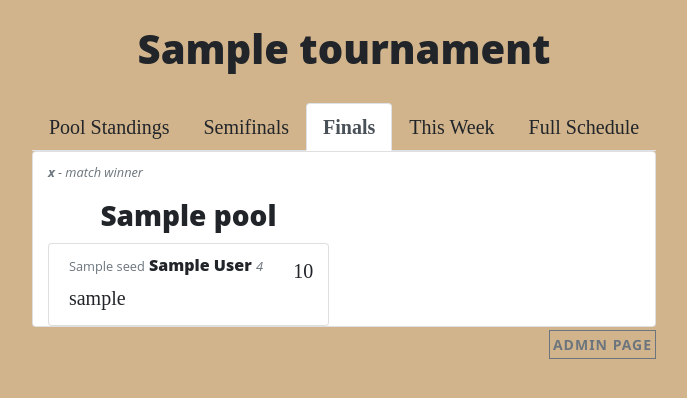
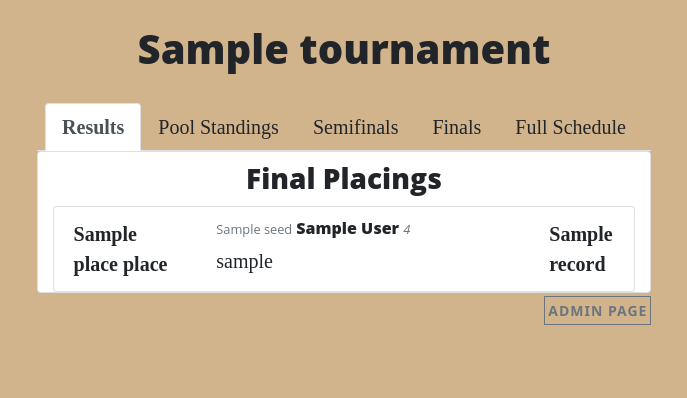
Before and after one commit to jmcginty15/tournament-organizer, a Flask app: template templates/tournament.html in a window 1280 px wide. Shown: the top 398 px of the page, without its empty margins (296-983 px from the left). Run offline with Flask 2, Linux system fonts and the light colour scheme; tables that the repository leaves empty hold one stand-in row (values such as "Sample post"); the template is opened without the code that fills it: values that come from a table or form of the project are taken from there, most other values are stand-ins (such as "Sample title", 1, 10 or a date in 2020); some libraries are stand-ins or nearby versions.

Commit message:
update for tournament end

```diff
--- a/app.py
+++ b/app.py
@@ -62,7 +62,21 @@ def tournament(id):
     if session.get('admin'):
         admin = True
 
-    return render_template('tournament.html', tournament=tournament, pools=pools, finals=finals, semifinals=semifinals, weeks=weeks, current_week=current_week, current_week_ends=current_week_ends, admin=admin)
+    first = PlayerTournament.query.filter_by(player_id=12).first()
+    second = PlayerTournament.query.filter_by(player_id=1).first()
+    third = PlayerTournament.query.filter_by(player_id=2).first()
+    fourth = PlayerTournament.query.filter_by(player_id=16).first()
+    placers = [DisplayPlayer(first), DisplayPlayer(second), DisplayPlayer(third), DisplayPlayer(fourth)]
+    placers[0].place = '1st'
+    placers[0].record = '12/12'
+    placers[1].place = '2nd'
+    placers[1].record = '9.5/15'
+    placers[2].place = '3rd'
+    placers[2].record = '11.5/16'
+    placers[3].place = '4th'
+    placers[3].record = '5/13'
+
+    return render_template('tournament.html', tournament=tournament, pools=pools, finals=finals, semifinals=semifinals, weeks=weeks, current_week=current_week, current_week_ends=current_week_ends, admin=admin, placers=placers)
 
 
 @app.route('/games/<int:id>')
--- a/static/app.js
+++ b/static/app.js
@@ -1,5 +1,7 @@
 const $poolGrids = $('.pool-grid');
 const $scheduleGrids = $('.schedule-grid');
+const $resultsButton = $('#results-nav');
+const $resultsDisplay = $('#results');
 const $standingsButton = $('#standings-nav');
 const $semifinalsButton = $('#semifinals-nav');
 const $finalsButton = $('#finals-nav');
@@ -37,21 +39,49 @@ if (window.innerWidth <= 550) {
 $playoffRows.width($widthSetter.width());
 $standingsDisplay.hide();
 
+$resultsButton.on('click', function () {
+    $('.flash-message').hide();
+
+    $resultsDisplay.show();
+    $standingsDisplay.hide();
+    $semifinalsDisplay.hide();
+    $finalsDisplay.hide();
+    $thisWeekDisplay.hide();
+    $scheduleDisplay.hide();
+
+    $resultsButton.addClass('active');
+    $standingsButton.removeClass('active');
+    $semifinalsButton.removeClass('active');
+    $finalsButton.removeClass('active');
+    $thisWeekButton.removeClass('active');
+    $scheduleButton.removeClass('active');
+
+    $resultsButton.removeClass('inactive');
+    $standingsButton.addClass('inactive');
+    $semifinalsButton.addClass('inactive');
+    $finalsButton.addClass('inactive');
+    $thisWeekButton.addClass('inactive');
+    $scheduleButton.addClass('inactive');
+});
+
 $standingsButton.on('click', function () {
     $('.flash-message').hide();
 
+    $resultsDisplay.hide();
     $standingsDisplay.show();
     $semifinalsDisplay.hide();
     $finalsDisplay.hide();
     $thisWeekDisplay.hide();
     $scheduleDisplay.hide();
 
+    $resultsButton.removeClass('active');
     $standingsButton.addClass('active');
     $semifinalsButton.removeClass('active');
     $finalsButton.removeClass('active');
     $thisWeekButton.removeClass('active');
     $scheduleButton.removeClass('active');
 
+    $resultsButton.addClass('inactive');
     $standingsButton.removeClass('inactive');
     $semifinalsButton.addClass('inactive');
     $finalsButton.addClass('inactive');
@@ -62,18 +92,21 @@ $standingsButton.on('click', function () {
 $semifinalsButton.on('click', function () {
     $('.flash-message').hide();
 
+    $resultsDisplay.hide();
     $standingsDisplay.hide();
     $semifinalsDisplay.show();
     $finalsDisplay.hide();
     $thisWeekDisplay.hide();
     $scheduleDisplay.hide();
 
+    $resultsButton.removeClass('active');
     $standingsButton.removeClass('active');
     $semifinalsButton.addClass('active');
     $finalsButton.removeClass('active');
     $thisWeekButton.removeClass('active');
     $scheduleButton.removeClass('active');
 
+    $resultsButton.addClass('inactive');
     $standingsButton.addClass('inactive');
     $semifinalsButton.removeClass('inactive');
     $finalsButton.addClass('inactive');
@@ -84,18 +117,21 @@ $semifinalsButton.on('click', function () {
 $finalsButton.on('click', function () {
     $('.flash-message').hide();
 
+    $resultsDisplay.hide();
     $standingsDisplay.hide();
     $semifinalsDisplay.hide();
     $finalsDisplay.show();
     $thisWeekDisplay.hide();
     $scheduleDisplay.hide();
 
+    $resultsButton.removeClass('active');
     $standingsButton.removeClass('active');
     $semifinalsButton.removeClass('active');
     $finalsButton.addClass('active');
     $thisWeekButton.removeClass('active');
     $scheduleButton.removeClass('active');
 
+    $resultsButton.addClass('inactive');
     $standingsButton.addClass('inactive');
     $semifinalsButton.addClass('inactive');
     $finalsButton.removeClass('inactive');
@@ -106,18 +142,21 @@ $finalsButton.on('click', function () {
 $thisWeekButton.on('click', function () {
     $('.flash-message').hide();
 
+    $resultsDisplay.hide();
     $standingsDisplay.hide();
     $semifinalsDisplay.hide();
     $finalsDisplay.hide();
     $thisWeekDisplay.show();
     $scheduleDisplay.hide();
 
+    $resultsButton.removeClass('active');
     $standingsButton.removeClass('active');
     $semifinalsButton.removeClass('active');
     $finalsButton.removeClass('active');
     $thisWeekButton.addClass('active');
     $scheduleButton.removeClass('active');
 
+    $resultsButton.addClass('inactive');
     $standingsButton.addClass('inactive');
     $semifinalsButton.addClass('inactive');
     $finalsButton.addClass('inactive');
@@ -128,18 +167,21 @@ $thisWeekButton.on('click', function () {
 $scheduleButton.on('click', function () {
     $('.flash-message').hide();
 
+    $resultsDisplay.hide();
     $standingsDisplay.hide();
     $semifinalsDisplay.hide();
     $finalsDisplay.hide();
     $thisWeekDisplay.hide();
     $scheduleDisplay.show();
 
+    $resultsButton.removeClass('active');
     $standingsButton.removeClass('active');
     $semifinalsButton.removeClass('active');
     $finalsButton.removeClass('active');
     $thisWeekButton.removeClass('active');
     $scheduleButton.addClass('active');
 
+    $resultsButton.addClass('inactive');
     $standingsButton.addClass('inactive');
     $semifinalsButton.addClass('inactive');
     $finalsButton.addClass('inactive');
--- a/static/custom.css
+++ b/static/custom.css
@@ -22,7 +22,7 @@ h3 {
     margin-left: 5px;
 }
 
-#standings, #semifinals, #finals, #this-week, #schedule {
+#standings, #semifinals, #finals, #this-week, #schedule, #results {
     background-color: white;
     border: 1px solid rgba(0, 0, 0, 0.125);
     border-radius: 0.25rem;
@@ -56,7 +56,7 @@ h3 {
     font-weight: bold;
 }
 
-#this-week, #schedule, #semifinals {
+#this-week, #schedule, #semifinals, #finals {
     display: none;
 }
 
@@ -119,3 +119,19 @@ h3 {
     padding-top: 10px;
     padding-left: 15px;
 }
+
+.first {
+    background-color: gold;
+}
+
+.second {
+    background-color: silver;
+}
+
+.third {
+    background-color: #cd7f32;
+}
+
+.place {
+    font-weight: bold;
+}
--- a/templates/tournament.html
+++ b/templates/tournament.html
@@ -9,12 +9,37 @@
     <p class="alert-success flash-message">{{ message }}</p>
     {% endfor %}
     <ul id="nav-bar" class="nav nav-tabs">
+        <li class="nav-item"><a id="results-nav" class="nav-link active">Results</a></li>
         <li class="nav-item"><a id="standings-nav" class="nav-link">Pool Standings</a></li>
         <li class="nav-item"><a id="semifinals-nav" class="nav-link">Semifinals</a></li>
-        <li class="nav-item"><a id="finals-nav" class="nav-link active">Finals</a></li>
-        <li class="nav-item"><a id="this-week-nav" class="nav-link">This Week</a></li>
+        <li class="nav-item"><a id="finals-nav" class="nav-link">Finals</a></li>
+        <!-- <li class="nav-item"><a id="this-week-nav" class="nav-link">This Week</a></li> -->
         <li class="nav-item"><a id="schedule-nav" class="nav-link">Full Schedule</a></li>
     </ul>
+    <div id="results" class="container">
+        <h3>Final Placings</h3>
+        <ul class="list-group">
+            {% for player in placers %}
+            <li id="player-{{ player.seed }}-s" class="list-group-item  {% if player.place == '1st' %}first{% elif player.place == '2nd' %}second{% elif player.place == '3rd' %}third{% endif %}">
+                <div class="row">
+                    <div class="col-3 place">
+                        {{ player.place }} place
+                    </div>
+                    <div class="col-7">
+                        <h6><small class="text-muted">{{ player.seed }}</small> {{ player.first_name }}
+                            {{ player.last_name }} <small class="text-muted"><em>{{ player.rating }}</em>{% if
+                                player.advances %} -
+                                <em><b>x</b></em>{% endif %}</small></h6><a href="{{ player.url }}" target="_blank">{{
+                            player.username }}</a>
+                    </div>
+                    <div class="col-2 place">
+                        {{ player.record }}
+                    </div>
+                </div>
+            </li>
+            {% endfor %}
+        </ul>
+    </div>
     <div id="standings" class="container">
         <div id="advance-info" class="row">
             <h6><small class="text-muted"><em><b>x</b> - advances to semifinals</em></small></h6>
@@ -30,8 +55,8 @@
                         <div class="row">
                             <div class="col-10">
                                 <h6><small class="text-muted">{{ player.seed }}</small> {{ player.first_name }}
-                                    {{ player.last_name }} <small
-                                        class="text-muted"><em>{{ player.rating }}</em>{% if player.advances %} -
+                                    {{ player.last_name }} <small class="text-muted"><em>{{ player.rating }}</em>{% if
+                                        player.advances %} -
                                         <em><b>x</b></em>{% endif %}</small></h6><a href="{{ player.url }}"
                                     target="_blank">{{ player.username }}</a>
                             </div>
@@ -59,8 +84,8 @@
                         <div class="row">
                             <div class="col-10">
                                 <h6><small class="text-muted">{{ player.seed }}</small> {{ player.first_name }}
-                                    {{ player.last_name }} <small
-                                        class="text-muted"><em>{{ player.rating }}</em>{% if player.advances %} -
+                                    {{ player.last_name }} <small class="text-muted"><em>{{ player.rating }}</em>{% if
+                                        player.advances %} -
                                         <em><b>x</b></em>{% endif %}</small></h6><a href="{{ player.url }}"
                                     target="_blank">{{ player.username }}</a>
                             </div>
@@ -88,8 +113,8 @@
                         <div class="row">
                             <div class="col-10">
                                 <h6><small class="text-muted">{{ player.seed }}</small> {{ player.first_name }}
-                                    {{ player.last_name }} <small
-                                        class="text-muted"><em>{{ player.rating }}</em>{% if player.advances %} -
+                                    {{ player.last_name }} <small class="text-muted"><em>{{ player.rating }}</em>{% if
+                                        player.advances %} -
                                         <em><b>x</b></em>{% endif %}</small></h6><a href="{{ player.url }}"
                                     target="_blank">{{ player.username }}</a>
                             </div>
@@ -102,7 +127,7 @@
             {% endfor %}
         </div>
     </div>
-    <div id="this-week" class="container">
+    <!-- <div id="this-week" class="container">
         <h3>{{ current_week.name }}</h3>
         <p id="week-end-date" class="text-muted"><em>Ends {{ current_week_ends.strftime('%a %b %d, %I:%M %p') }}</em></p>
         <ul class="list-group">
@@ -160,7 +185,7 @@
             </li>
             {% endfor %}
         </ul>
-    </div>
+    </div> -->
     <div id="schedule" class="container">
         <div class="row">
             {% for week in weeks %}
@@ -174,7 +199,8 @@
                                 {% if game.result %}
                                 <small class="text-muted">Game complete</small>
                                 {% else %}
-                                <small class="text-muted">{% if game.schedule %}{{ game.schedule.strftime('%a %b %d, %I:%M %p') }}{% else %}Schedule
+                                <small class="text-muted">{% if game.schedule %}{{ game.schedule.strftime('%a %b %d,
+                                    %I:%M %p') }}{% else %}Schedule
                                     TBD{% endif %}</small>
                                 {% endif %}
                             </div>
@@ -182,21 +208,23 @@
                         <div class="row">
                             <div class="col-10">
                                 <h6><span class="white">&nbsp;&nbsp;&nbsp;&nbsp;</span> <a href="{{ game.white.url }}"
-                                        target="_blank">{{ game.white.username }}</a> <small
-                                        class="text-muted"><em>{{ game.white.rating }}</em></small></h6>
+                                        target="_blank">{{ game.white.username }}</a> <small class="text-muted"><em>{{
+                                            game.white.rating }}</em></small></h6>
                             </div>
                             <div class="col-2 score-box">
-                                {% if game.result %}{% if game.result == '1-0' %}1{% elif game.result == '0.5-0.5' %}0.5{% else %}0{% endif %}{% endif %}
+                                {% if game.result %}{% if game.result == '1-0' %}1{% elif game.result == '0.5-0.5'
+                                %}0.5{% else %}0{% endif %}{% endif %}
                             </div>
                         </div>
                         <div class="row">
                             <div class="col-10">
                                 <h6><span class="black">&nbsp;&nbsp;&nbsp;&nbsp;</span> <a href="{{ game.black.url }}"
-                                        target="_blank">{{ game.black.username }}</a> <small
-                                        class="text-muted"><em>{{ game.black.rating }}</em></small></h6>
+                                        target="_blank">{{ game.black.username }}</a> <small class="text-muted"><em>{{
+                                            game.black.rating }}</em></small></h6>
                             </div>
                             <div class="col-2 score-box">
-                                {% if game.result %}{% if game.result == '0-1' %}1{% elif game.result == '0.5-0.5' %}0.5{% else %}0{% endif %}{% endif %}
+                                {% if game.result %}{% if game.result == '0-1' %}1{% elif game.result == '0.5-0.5'
+                                %}0.5{% else %}0{% endif %}{% endif %}
                             </div>
                         </div>
                         {% if game.result %}
@@ -210,7 +238,8 @@
                         {% else %}
                         <div class="row">
                             <div class="col-6"><button type="button" id="schedule-{{ game.id }}"
-                                    class="btn btn-outline-secondary schedule-button">{% if game.schedule %}Reschedule{% else %}Schedule{% endif %}</button>
+                                    class="btn btn-outline-secondary schedule-button">{% if game.schedule %}Reschedule{%
+                                    else %}Schedule{% endif %}</button>
                             </div>
                             <div class="col-6 schedule-button-container">
                                 <button type="button" id="report-{{ game.id }}"
```
